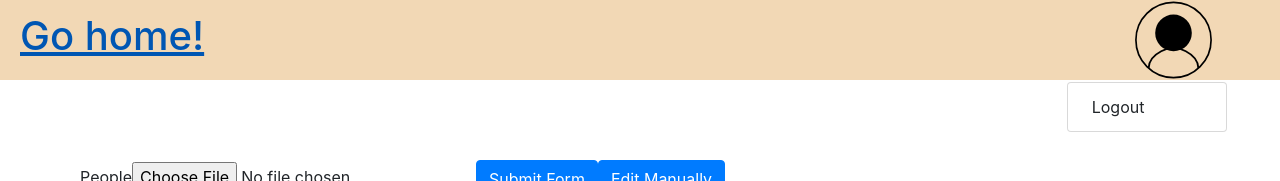
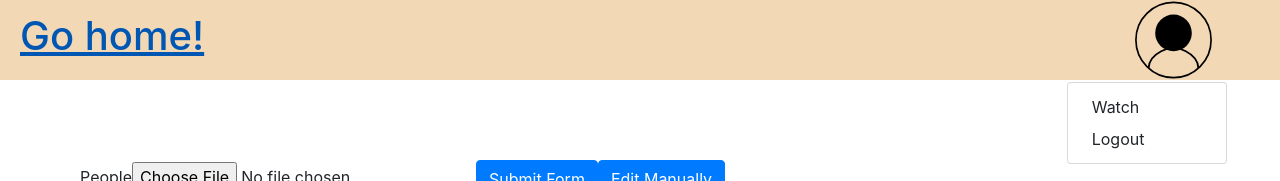
Before and after one commit to joeegan2202/edustream-web, a React app: page /admin/import in a window 1280 px wide. Both pictures are taken after a click on the element 1173 px from the left and 40 px from the top of the page. Shown: the top 181 px of the page. Built offline with nearby package versions, Linux system fonts and the light colour scheme.

Commit message:
Changed some UI issues

```diff
--- a/src/Admin.css
+++ b/src/Admin.css
@@ -77,3 +77,12 @@
   padding: 5em;
   padding-top: calc(10vh + 5em);
 }
+
+.list {
+  display: flex;
+}
+
+.list a .btn {
+  width: 100%;
+  height: 100%;
+}
--- a/src/App.js
+++ b/src/App.js
@@ -27,6 +27,9 @@ class App extends React.Component {
                 <img src="/avataricon.svg" alt="Go to Auth!" />
               </Dropdown.Toggle>
               <Dropdown.Menu>
+                <Dropdown.Item href="/auth">
+                  Watch
+                </Dropdown.Item>
                 <Dropdown.Item onClick={() => {
                   window.sessionStorage.setItem('session', '')
                   this.setState({})
```
